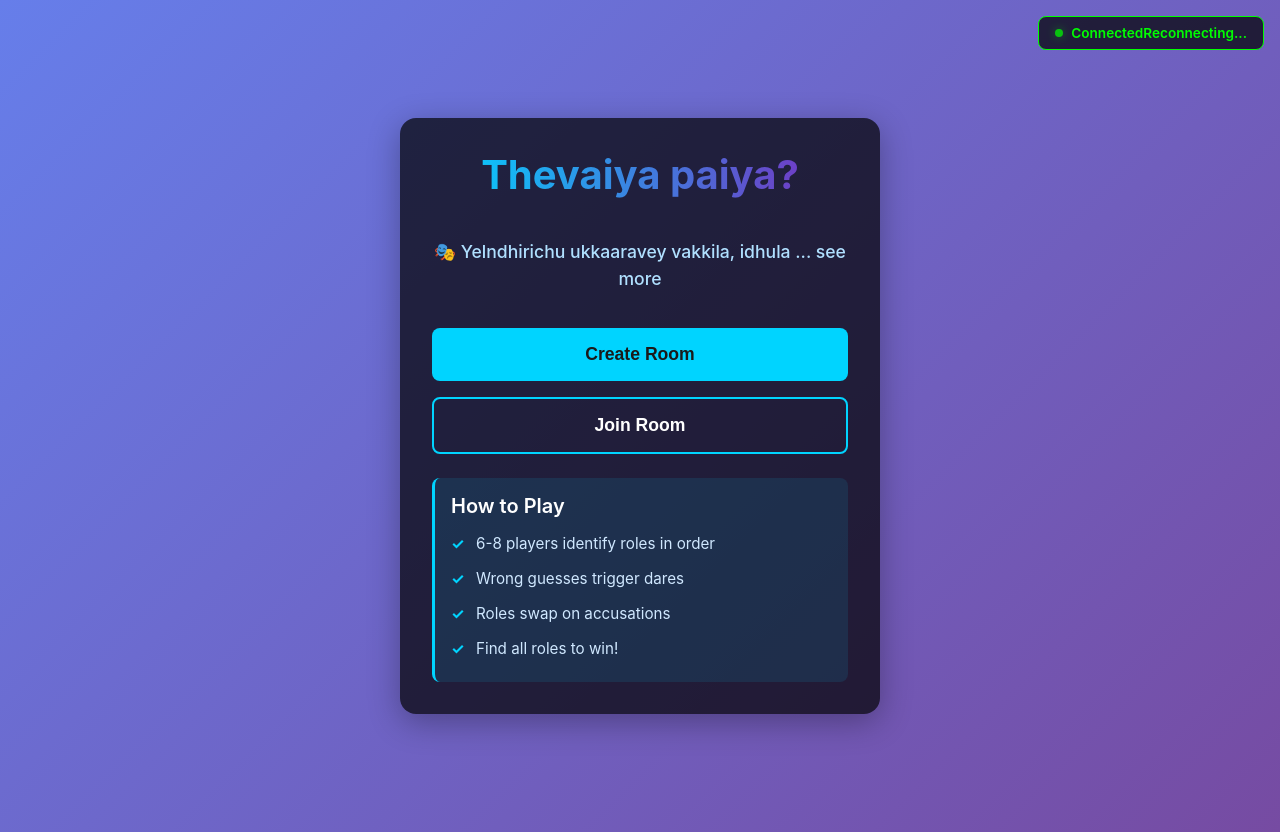
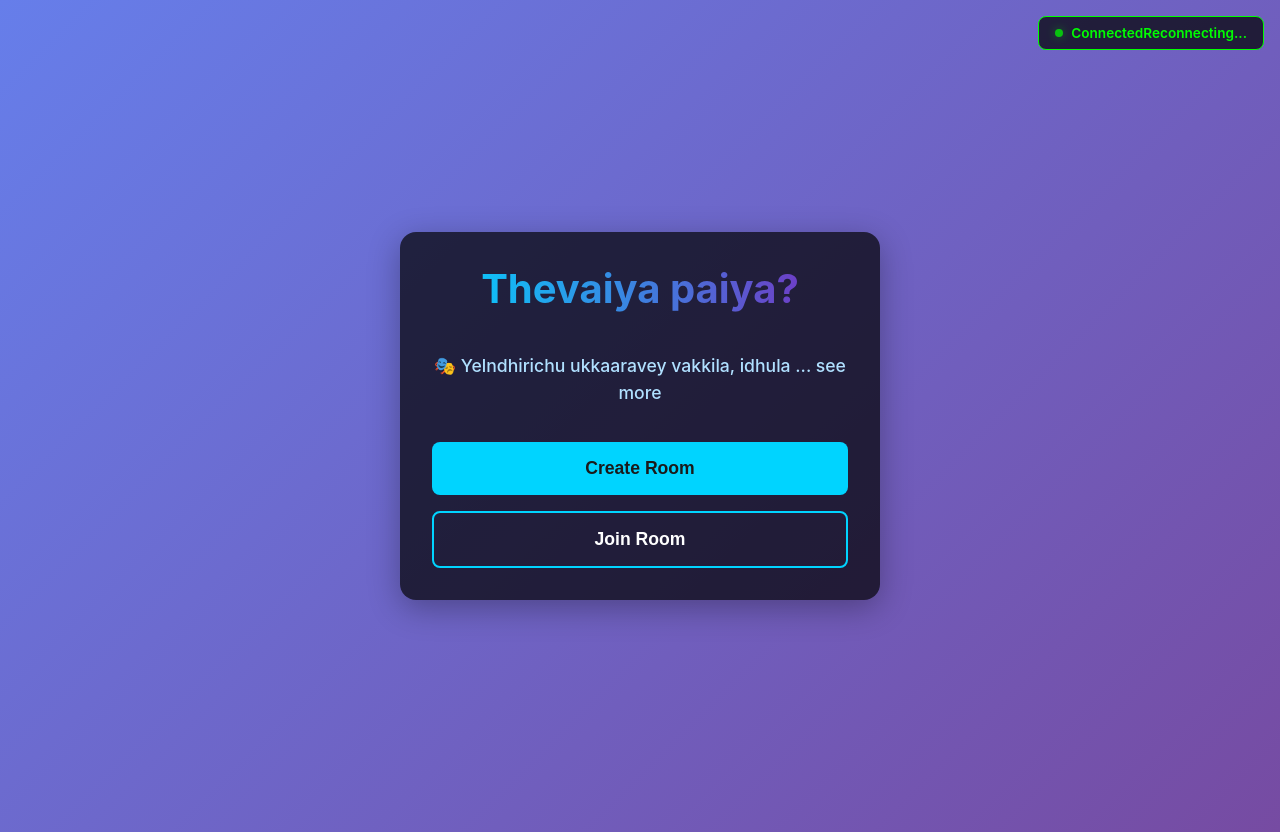
Before and after one commit to evendeadiamthehero05-dot/thevaiya-paiya, a React (Vite) app in the folder frontend/: page / in a window 1280 px wide. Built offline with nearby package versions, Linux system fonts and the light colour scheme; no server answers.

Commit message:
home-info del

```diff
--- a/frontend/src/screens/HomeScreen.jsx
+++ b/frontend/src/screens/HomeScreen.jsx
@@ -45,16 +45,6 @@ function HomeScreen({ onCreateRoom, onJoinRoom }) {
             <button className="secondary" onClick={handleJoinClick}>
               Join Room
             </button>
-          </div>
-
-          <div className="home-info">
-            <h3>How to Play</h3>
-            <ul>
-              <li>6-8 players identify roles in order</li>
-              <li>Wrong guesses trigger dares</li>
-              <li>Roles swap on accusations</li>
-              <li>Find all roles to win!</li>
-            </ul>
           </div>
         </div>
       </div>
--- a/frontend/src/styles/homeScreen.css
+++ b/frontend/src/styles/homeScreen.css
@@ -50,33 +50,3 @@
   padding: 1rem;
   font-size: 1rem;
 }
-
-.home-info {
-  background: rgba(0, 212, 255, 0.1);
-  padding: 1rem;
-  border-radius: 0.5rem;
-  border-left: 3px solid #00d4ff;
-}
-
-.home-info h3 {
-  margin-top: 0;
-}
-
-.home-info ul {
-  list-style: none;
-  padding: 0;
-  margin: 0;
-}
-
-.home-info li {
-  padding: 0.5rem 0;
-  color: #d0e8ff;
-  font-size: 0.95rem;
-}
-
-.home-info li:before {
-  content: '✓ ';
-  color: #00d4ff;
-  font-weight: bold;
-  margin-right: 0.5rem;
-}
```
